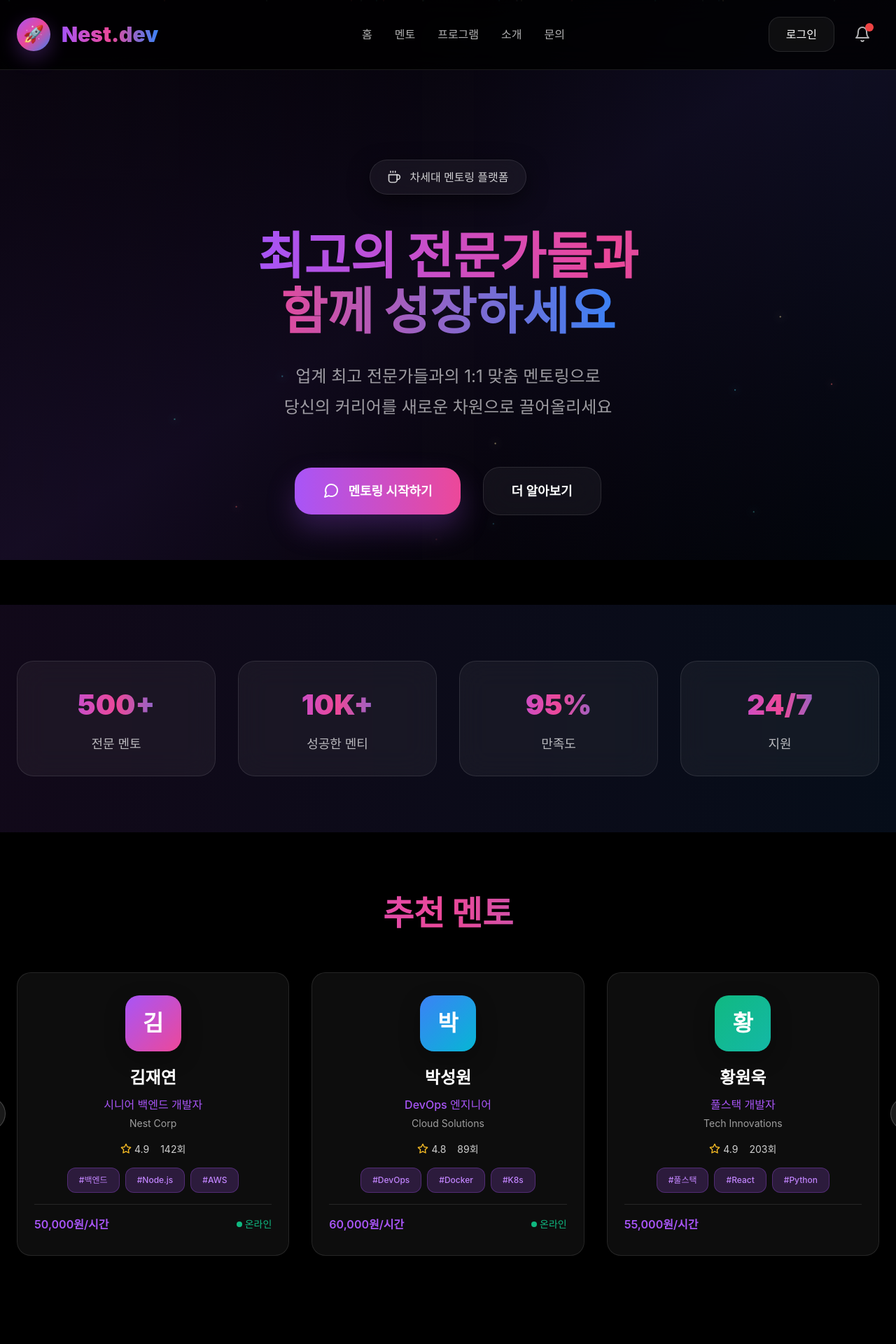
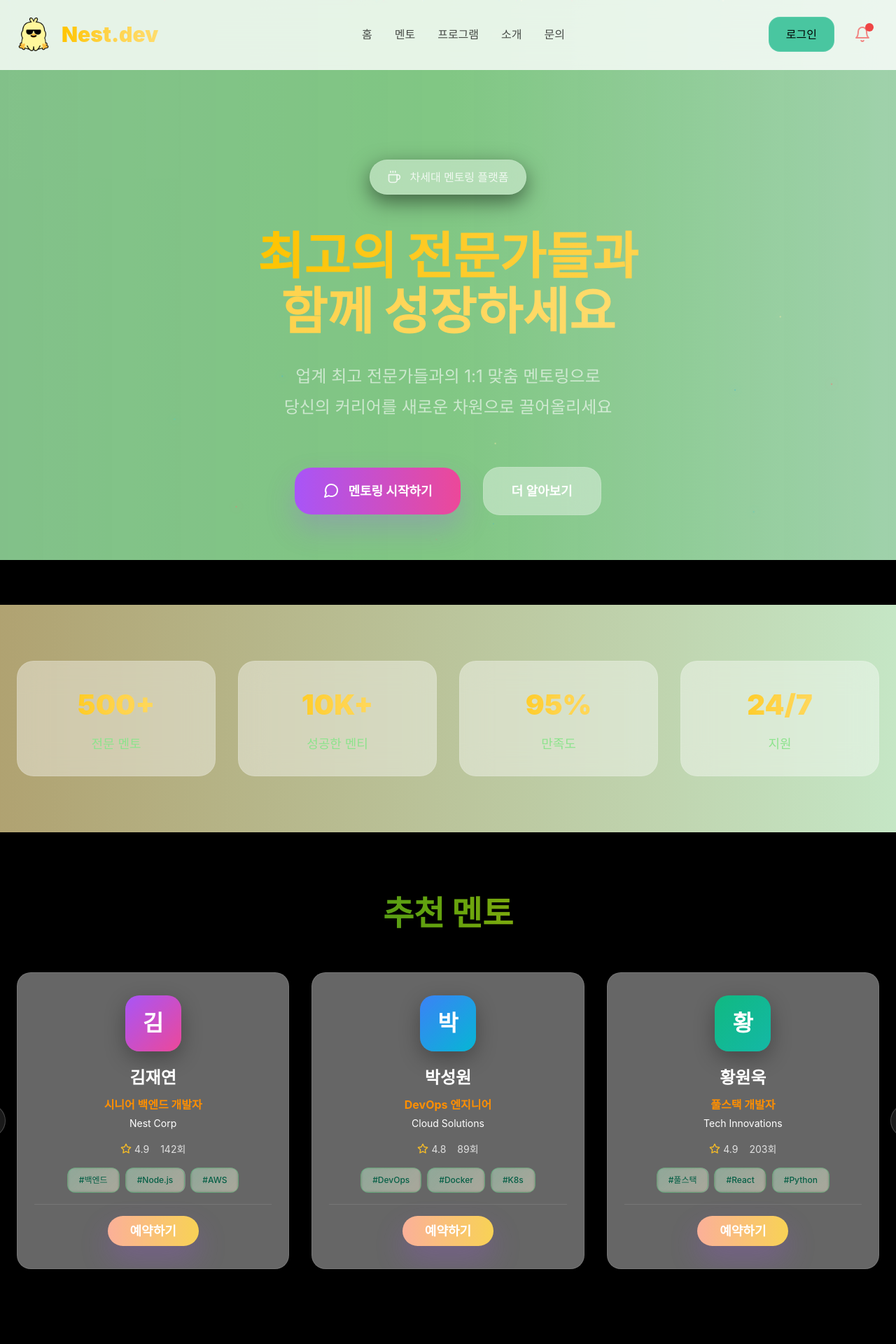
Before and after one commit to Nest-final-project/Nest_frontend, a React (Create React App) app in the folder frontend/: page / in a window 1280 px wide. Shown: the top 1920 px of the page at 70% size. Built offline with nearby package versions, Linux system fonts and the light colour scheme.

Commit message:
fix: css 수정 및 js 수정.

```diff
--- a/frontend/src/App.css
+++ b/frontend/src/App.css
@@ -59,28 +59,37 @@ body {
 }
 
 ::-webkit-scrollbar-track {
-  background: rgba(255, 255, 255, 0.05);
+  background: rgb(253, 243, 243);
 }
 
+/* 스크롤바 색상 설정 */
+
 ::-webkit-scrollbar-thumb {
-  background: rgba(168, 85, 247, 0.5);
+  background: #A5D6A7;
   border-radius: 4px;
 }
 
 ::-webkit-scrollbar-thumb:hover {
-  background: rgba(168, 85, 247, 0.8);
+  background: #81C784;
 }
 
 /* Utility classes */
 .gradient-text {
-  background: linear-gradient(to right, #a855f7, #ec4899, #3b82f6);
+  background: linear-gradient(to right, #ffc400, #ffd34b, #ffdc6c);
+  -webkit-background-clip: text;
+  -webkit-text-fill-color: transparent;
+  background-clip: text;
+}
+
+.mento-text {
+  background: linear-gradient(to right, #15803D, #65A30D, #FACC15);
   -webkit-background-clip: text;
   -webkit-text-fill-color: transparent;
   background-clip: text;
 }
 
 .glass-effect {
-  background: rgba(255, 255, 255, 0.05);
+  background: rgba(255, 255, 255, 0.4);
   backdrop-filter: blur(20px);
   -webkit-backdrop-filter: blur(20px);
   border: 1px solid rgba(255, 255, 255, 0.1);
--- a/frontend/src/components/CTASection.css
+++ b/frontend/src/components/CTASection.css
@@ -19,7 +19,7 @@
 .cta-gradient-2 {
   position: absolute;
   inset: 0;
-  background: radial-gradient(circle at 70% 50%, rgba(59, 130, 246, 0.1), transparent 70%);
+  background: radial-gradient(circle at 70% 50%, rgba(131, 171, 238, 0.1), transparent 70%);
 }
 
 .cta-content {
--- a/frontend/src/components/Header.css
+++ b/frontend/src/components/Header.css
@@ -1,8 +1,10 @@
+
+/* header 배경 */
 .header {
   position: sticky;
   top: 0;
   z-index: 50;
-  background: rgba(0, 0, 0, 0.8);
+  background: rgba(255, 255, 255, 0.8);
   backdrop-filter: blur(20px);
   -webkit-backdrop-filter: blur(20px);
   border-bottom: 1px solid rgba(255, 255, 255, 0.1);
@@ -26,15 +28,15 @@
 .logo-icon {
   width: 3rem;
   height: 3rem;
-  background: linear-gradient(135deg, #a855f7, #ec4899, #3b82f6);
+  /*background: linear-gradient(135deg, #a855f7, #ec4899, #3b82f6);*/
   border-radius: 1.5rem;
   display: flex;
   align-items: center;
   justify-content: center;
   font-size: 1.5rem;
   font-weight: bold;
-  box-shadow: 0 10px 30px rgba(168, 85, 247, 0.3);
-  animation: pulse 2s ease-in-out infinite;
+  /*box-shadow: 0 10px 30px rgba(168, 85, 247, 0.3);
+  animation: pulse 2s ease-in-out infinite;*/
 }
 
 .logo-text {
@@ -48,13 +50,15 @@
   gap: 2rem;
 }
 
+/* 홈, 멘토, 프로그램, 소개, 문의 */
 .nav-link {
-  color: rgba(255, 255, 255, 0.7);
+  color: rgba(0, 0, 0, 0.7);
   text-decoration: none;
   font-weight: 500;
   transition: color 0.2s ease;
 }
 
+/* 마우스 올리면 흰색으로 변함 */
 .nav-link:hover {
   color: #ffffff;
 }
@@ -65,16 +69,19 @@
   gap: 1rem;
 }
 
+/* 로그인 버튼 글씨 */
 .login-button {
   padding: 0.75rem 1.5rem;
   border-radius: 1rem;
   font-weight: 500;
-  color: white;
+  color: black;
+  background: #49c6a0;
   cursor: pointer;
   transition: all 0.2s ease;
   border: 1px solid rgba(255, 255, 255, 0.1);
 }
 
+/* 로그인 버튼 마우스 올리면 */
 .login-button:hover {
   background: rgba(255, 255, 255, 0.1);
   border-color: rgba(255, 255, 255, 0.2);
@@ -89,7 +96,7 @@
   border-radius: 1rem;
   cursor: pointer;
   transition: background 0.2s ease;
-  color: rgba(255, 255, 255, 0.7);
+  color: rgba(243, 86, 86, 0.7);
 }
 
 .notification-button:hover,
--- a/frontend/src/components/Header.js
+++ b/frontend/src/components/Header.js
@@ -1,6 +1,7 @@
 import React from 'react';
 import { Menu, Bell } from 'lucide-react';
 import './Header.css';
+import logo from '../image/cool.png';
 
 const Header = ({ isMenuOpen, setIsMenuOpen }) => {
   return (
@@ -8,7 +9,7 @@ const Header = ({ isMenuOpen, setIsMenuOpen }) => {
       <div className="header-content">
         <div className="logo-section">
           <div className="logo-icon">
-            🚀
+            <img src={logo}/>
           </div>
           <h1 className="logo-text gradient-text">Nest.dev</h1>
         </div>
--- a/frontend/src/components/HeroSection.css
+++ b/frontend/src/components/HeroSection.css
@@ -76,6 +76,24 @@
   box-shadow: 0 25px 50px rgba(168, 85, 247, 0.35);
 }
 
+.reservation-button{
+  position: relative;
+  display: flex;
+  align-items: center;
+  gap: 0.5rem;
+  padding: 0.5rem 2rem;
+  background: linear-gradient(to right, #fbb099, #f8d255);
+  color: white;
+  font-weight: bold;
+  font-size: 1.125rem;
+  border: none;
+  border-radius: 1.5rem;
+  cursor: pointer;
+  box-shadow: 0 20px 40px rgba(168, 85, 247, 0.25);
+  transition: all 0.3s ease;
+  overflow: hidden;
+}
+
 .button-icon {
   width: 1.5rem;
   height: 1.5rem;
--- a/frontend/src/components/MentorSection.css
+++ b/frontend/src/components/MentorSection.css
@@ -130,14 +130,14 @@
 
 .mentor-role {
   font-size: 1rem;
-  color: #a855f7;
-  font-weight: 500;
+  color: #FF8F00;
+  font-weight: bolder;
   margin-bottom: 0.25rem;
 }
 
 .mentor-company {
   font-size: 0.875rem;
-  color: rgba(255, 255, 255, 0.6);
+  color: rgba(255, 255, 255);
   margin-bottom: 1rem;
 }
 
@@ -171,21 +171,37 @@
   margin-bottom: 1rem;
 }
 
+/*.mentor-tag {*/
+/*  display: inline-block;*/
+/*  background: rgba(34, 197, 94, 0.12);*/
+/*  !*background: rgba(168, 85, 247, 0.2);*!*/
+/*  color: #047857;*/
+/*  !*color: #c084fc;*!*/
+/*  padding: 0.5rem 1rem;*/
+/*  border-radius: 0.75rem;*/
+/*  font-size: 0.75rem;*/
+/*  border: 1px solid rgba(16, 185, 129, 0.3);*/
+/*  !*border: 1px solid rgba(168, 85, 247, 0.3);*!*/
+/*  font-weight: 500;*/
+/*}*/
 .mentor-tag {
   display: inline-block;
-  background: rgba(168, 85, 247, 0.2);
-  color: #c084fc;
+  background: linear-gradient(135deg, rgba(34, 197, 94, 0.15), rgba(253, 224, 71, 0.08));
+  color: #065F46; /* emerald-800 */
   padding: 0.5rem 1rem;
   border-radius: 0.75rem;
   font-size: 0.75rem;
-  border: 1px solid rgba(168, 85, 247, 0.3);
   font-weight: 500;
+  border: 1px solid rgba(34, 197, 94, 0.3); /* emerald 테두리 */
+  backdrop-filter: blur(2px);
+  transition: all 0.3s ease;
 }
+
 
 .mentor-footer {
   display: flex;
   align-items: center;
-  justify-content: space-between;
+  justify-content: center;
   padding-top: 1rem;
   border-top: 1px solid rgba(255, 255, 255, 0.1);
 }
--- a/frontend/src/components/MentorSection.js
+++ b/frontend/src/components/MentorSection.js
@@ -97,7 +97,7 @@ const MentorSection = () => {
   return (
     <section className="mentor-section">
       <div className="mentor-container">
-        <h2 className="section-title gradient-text">추천 멘토</h2>
+        <h2 className="section-title mento-text">추천 멘토</h2>
 
         <div className="mentor-carousel">
           <button
@@ -146,10 +146,7 @@ const MentorSection = () => {
                 </div>
 
                 <div className="mentor-footer">
-                  <span className="mentor-price">{mentor.price}</span>
-                  {mentor.isOnline && (
-                    <span className="online-status">온라인</span>
-                  )}
+                  <button className="reservation-button"> 예약하기 </button>
                 </div>
               </div>
             ))}
--- a/frontend/src/components/ParticleBackground.css
+++ b/frontend/src/components/ParticleBackground.css
@@ -1,9 +1,12 @@
 .dynamic-background {
   position: fixed;
   inset: 0;
-  background: linear-gradient(to bottom right, #000000, rgba(139, 92, 246, 0.1), #000000);
+  background: linear-gradient(90deg, #81C784 50%, #A5D6A7 100%);
+
   z-index: 0;
 }
+
+
 
 .gradient-overlay {
   position: absolute;
--- a/frontend/src/components/StatsSection.css
+++ b/frontend/src/components/StatsSection.css
@@ -1,6 +1,6 @@
 .stats-section {
   padding: 5rem 1.5rem;
-  background: linear-gradient(to right, rgba(168, 85, 247, 0.1), rgba(59, 130, 246, 0.1));
+  background: linear-gradient(to right, rgba(255, 235, 164, 0.69), #c5e6c5);
 }
 
 .stats-container {
@@ -33,7 +33,7 @@
 
 .stat-label {
   font-size: 1.125rem;
-  color: rgba(255, 255, 255, 0.7);
+  color: rgb(141, 227, 141);
   font-weight: 500;
 }
 
```
Also changed, not shown: frontend/src/image/cool.png (added), 1 other file (tests, documents, lock files or other folders).
